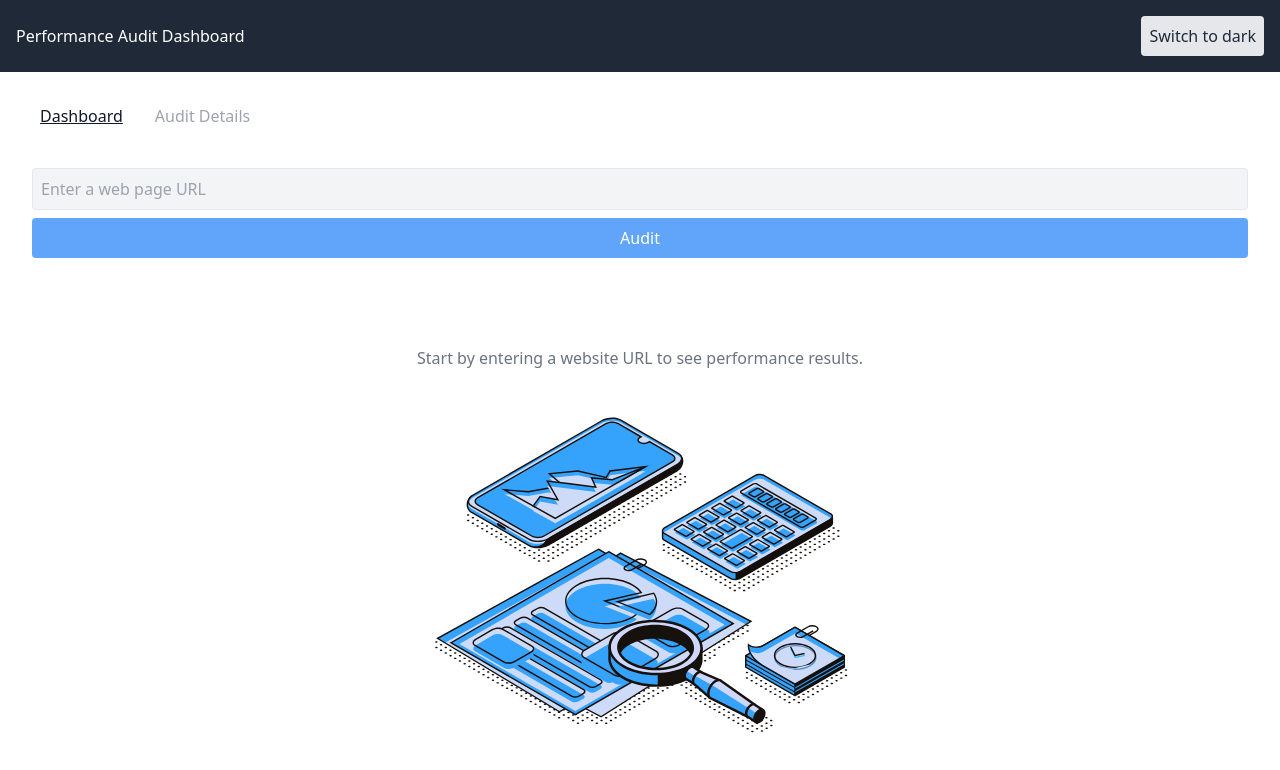
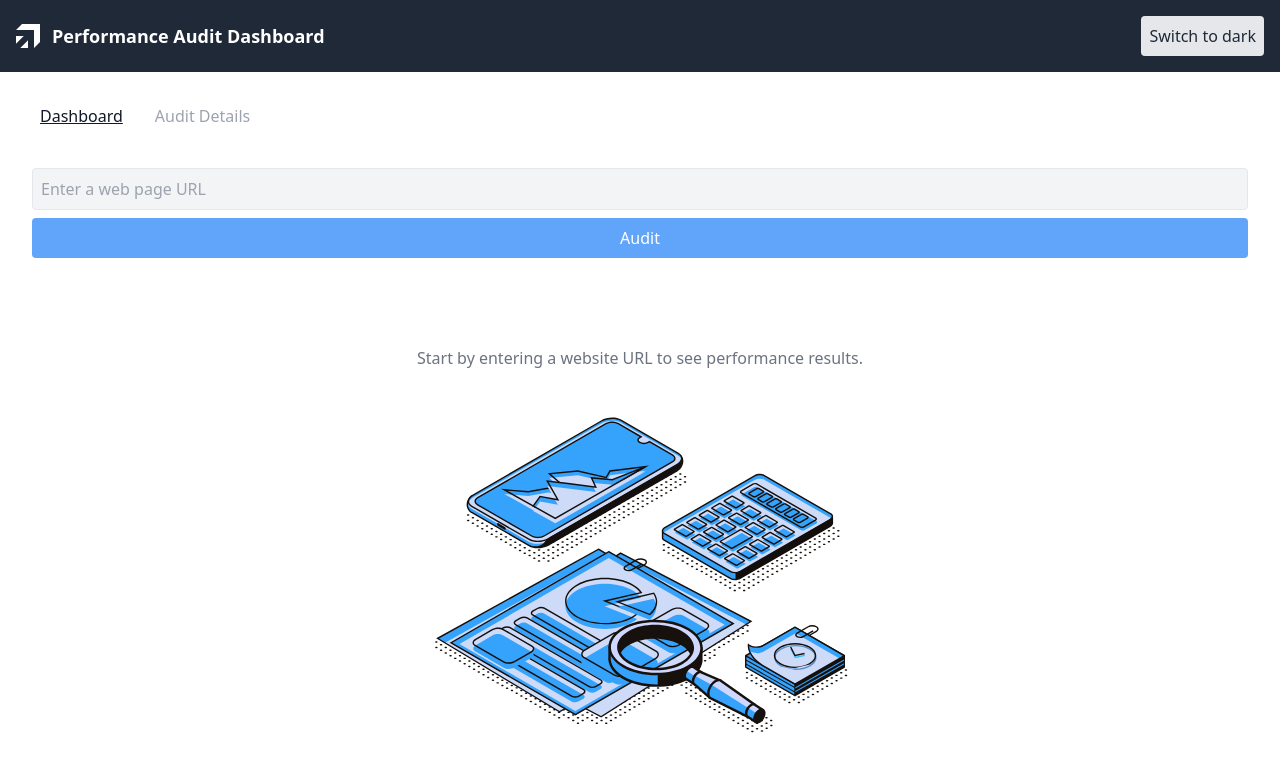
Before and after one commit to marazmlab/performance-dashboard-app, a React (Vite) app: page / in a window 1280 px wide. Shown: the top 770 px of the page. Built offline with nearby package versions, Linux system fonts and the light colour scheme; no server answers.

Commit message:
feat: logo added, and integrated in Navbar

```diff
--- a/src/components/Navbar.jsx
+++ b/src/components/Navbar.jsx
@@ -1,13 +1,19 @@
 import { Link } from "react-router-dom";
 
 import ThemeToggle from "./ThemeToggle";
+import Logo from '../assets/logo.svg?react';
 
 function Navbar() {
   return (
     <nav className="bg-gray-800  dark:bg-white p-4 w-full">
       <div className="flex flex-col sm:flex-row items-center justify-between gap-4">
         <div className="container mx-auto flex items-center justify-between">
-                    <Link to="/" className="text-white dark:text-gray-800 hover:underline">Performance Audit Dashboard</Link>
+          <Link to="/" className="flex items-center gap-3 group">
+            <Logo className="w-6 h-6 dark:text-gray-800 text-white transition-colors" />
+            <span className="text-lg font-bold dark:text-gray-800 text-white group-hover:underline">
+              Performance Audit Dashboard
+            </span>
+          </Link>
           <ThemeToggle />
         </div>
       </div>
```
Also changed, not shown: src/assets/logo.svg (added). Lines whose indentation alone changed are shown as unchanged.
